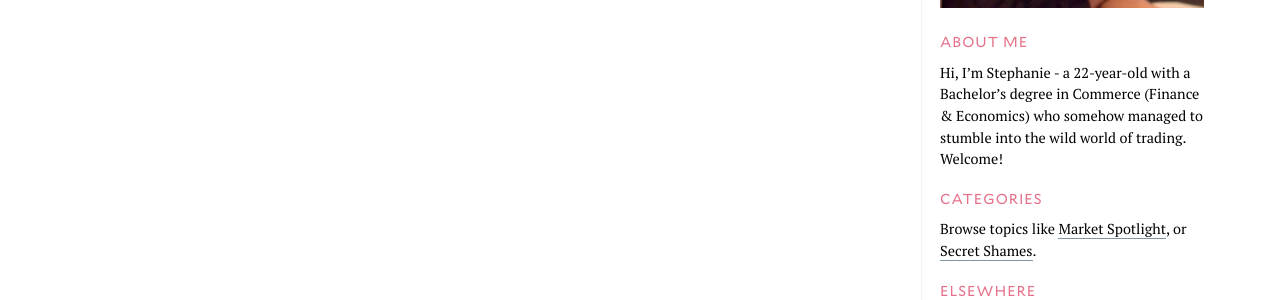
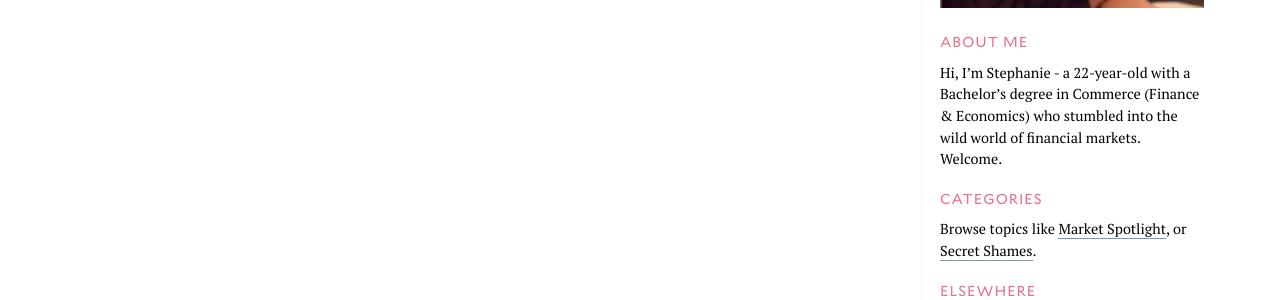
Before and after one commit to cjmlgrto/siomi.net, a Jekyll site: the page built from about.markdown, in a window 1280 px wide. Shown: the part 602-902 px from the top of the page. Built offline with Jekyll 4.4.1, drawn with Linux system fonts in a browser that asks for light colours.

Commit message:
Updated Config

```diff
--- a/_config.yml
+++ b/_config.yml
@@ -29,9 +29,8 @@ defaults:
     layout: category
     permalink: "/category/:title/"
 Author: Stephanie Siomos
-Description: Hi, I'm Stephanie - a 22-year-old with a Bachelor's degree in Commerce
-  (Finance & Economics) who somehow managed to stumble into the wild world of trading.
-  Welcome!
+Description: 'Hi, I''m Stephanie - a 22-year-old with a Bachelor''s degree in Commerce
+  (Finance & Economics) who stumbled into the wild world of financial markets. Welcome. '
 url: siomi.net
 Avatar URL: "/uploads/stephanie.jpg"
 Theme Color: 8095A3
```
